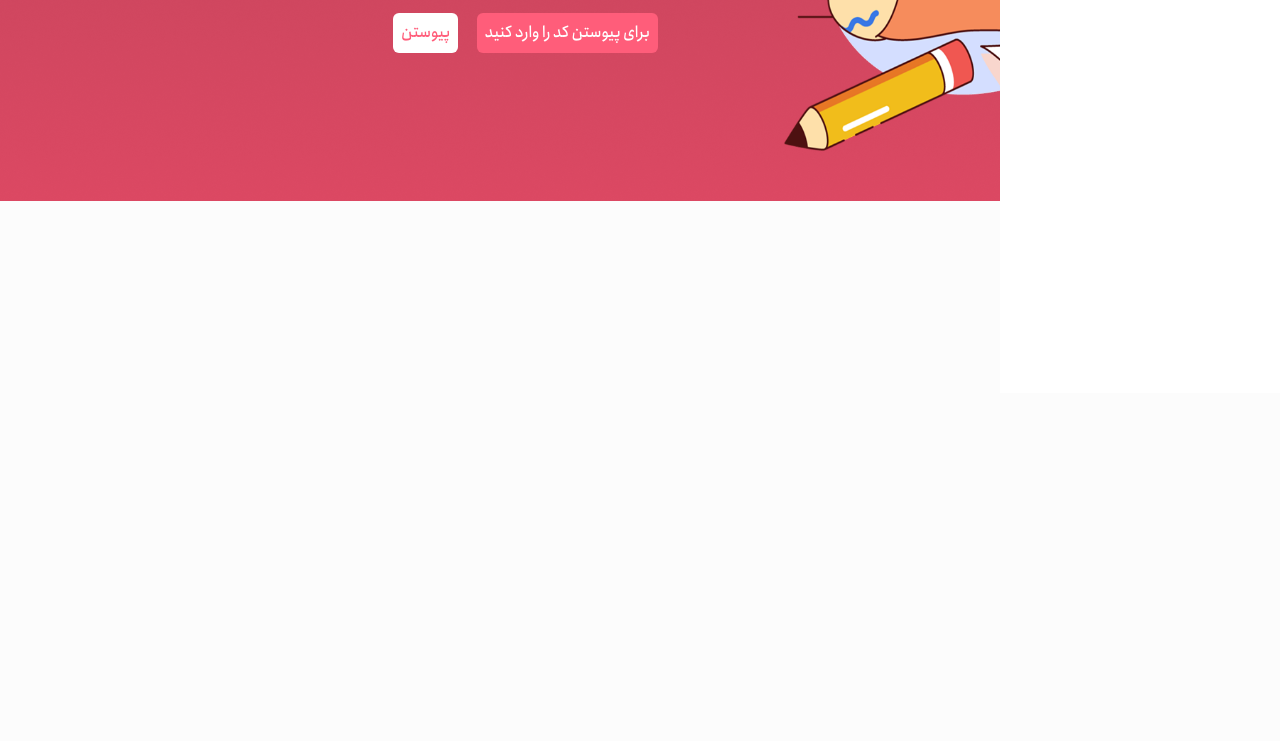
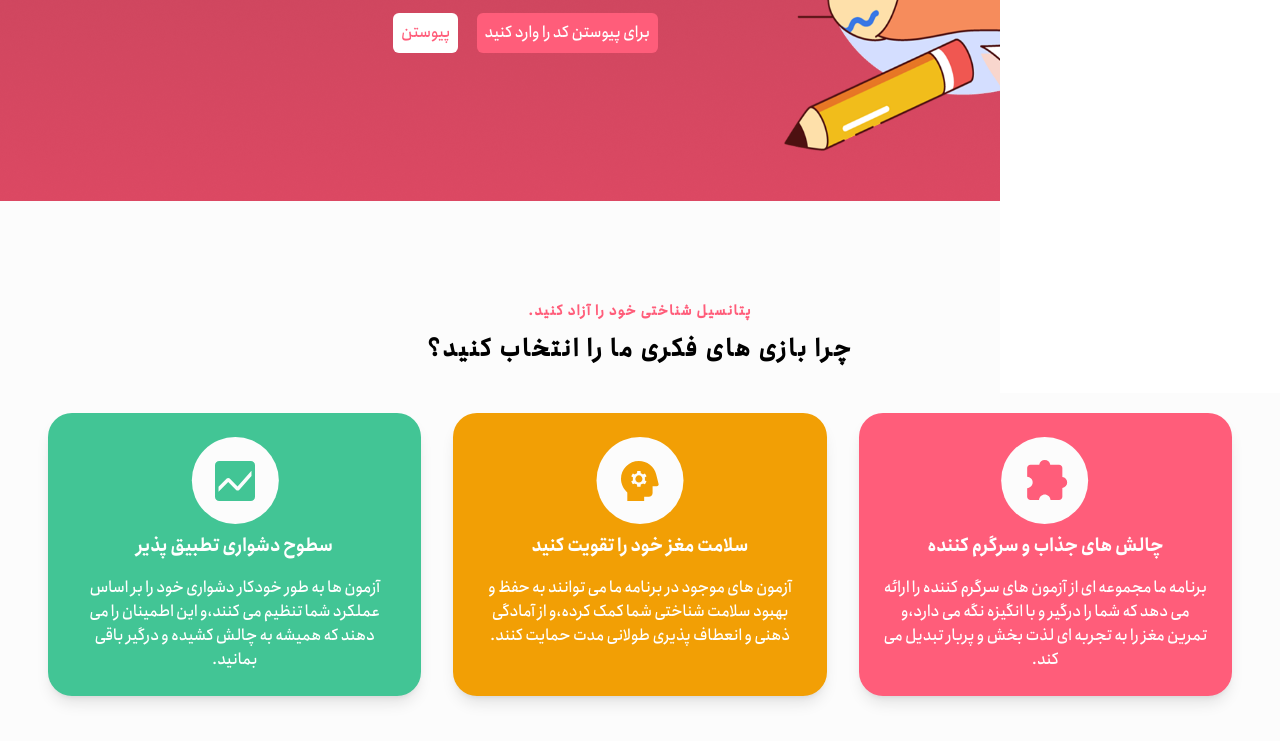
Before and after one commit to amirbarfar/quiz, a website built with Vite: page index.html in a window 1280 px wide. Shown: the part 407-1148 px from the top of the page. Before the commit the page ends 800 px from the top, so only its background shows below. Built offline with nearby package versions, Linux system fonts and the light colour scheme.

Commit message:
Game section

```diff
--- a/index.html
+++ b/index.html
@@ -64,7 +64,7 @@
           </nav>
 
           <!-- image header  -->
-           <div class="md:flex justify-around items-center p-4">
+           <div class="md:flex container mx-auto justify-around items-center p-4">
             <div class="order-1 w-80 sm:w-125 md:w-150">
                 <p class="text-white text-xs md:text-sm tracking-wider mb-2">بازی کنید و پیشرفت کنید.</p>
                 <h1 class="md:block hidden font-bold text-2xl text-white tracking-wider mb-4">برترین پلتفرم آموزش مغز</h1>
@@ -83,8 +83,31 @@
 
     </header>
 
+    <!-- Game section -->
+    <div class="m-12 mt-25 flex flex-col justify-center items-center">
+      <div class="mb-12">
+        <p class="text-center text-sm md:text-md mb-3 tracking-widest font-semibold text-pink-primary">پتانسیل شناختی خود را آزاد کنید.</p>
+        <h2 class="text-center text-2xl sm:text-2xl tracking-widest font-extrabold">چرا بازی های فکری ما را انتخاب کنید؟</h2>
+      </div>
+      <div class="max-w-7xl mx-auto grid grid-cols-1 sm:grid-cols-2 md:grid-cols-3 gap-8">
+        <div class="bg-pink-primary rounded-3xl p-6 shadow-lg flex flex-col items-center text-white">
+          <img class="mb-2" src="./public/images/iicon.svg" alt="">
+          <h3 class="text-lg font-bold text-center mb-4">چالش های جذاب و سرگرم کننده</h3>
+          <p class="text-base text-center">برنامه ما مجموعه ای از آزمون های سرگرم کننده را ارائه می دهد که شما را درگیر و با انگیزه نگه می دارد،و تمرین مغز را به تجربه ای لذت بخش و پربار تبدیل می کند.</p>
+        </div>
+        <div class="bg-yellow-primary rounded-3xl p-6 shadow-lg flex flex-col items-center text-white">
+          <img class="mb-2" src="./public/images/icon.svg" alt="">
+          <h3 class="text-lg font-bold mb-4 text-center">سلامت مغز خود را تقویت کنید</h3>
+          <p class="text-base text-center">آزمون های موجود در برنامه ما می توانند به حفظ و بهبود سلامت شناختی شما کمک کرده،و از آمادگی ذهنی و انعطاف پذیری طولانی مدت حمایت کنند.</p>
+        </div>
+        <div class="bg-green-primary rounded-3xl p-6 shadow-lg flex flex-col items-center text-white">
+          <img class="mb-2" src="./public/images/gicon.svg" alt="">
+          <h3 class="text-lg font-bold mb-4 text-center">سطوح دشواری تطبیق پذیر</h3>
+          <p class="text-base text-center">آزمون ها به طور خودکار دشواری خود را بر اساس عملکرد شما تنظیم می کنند،و این اطمینان را می دهند که همیشه به چالش کشیده و درگیر باقی بمانید.</p>
+        </div>
+      </div>
+    </div>
 
-
-    <script type="module" src="/src/main.js"></script>
+    <script type="module" src="/src/index.js"></script>
 </body>
 </html>
```
Also changed, not shown: public/images/gicon.svg (added).
